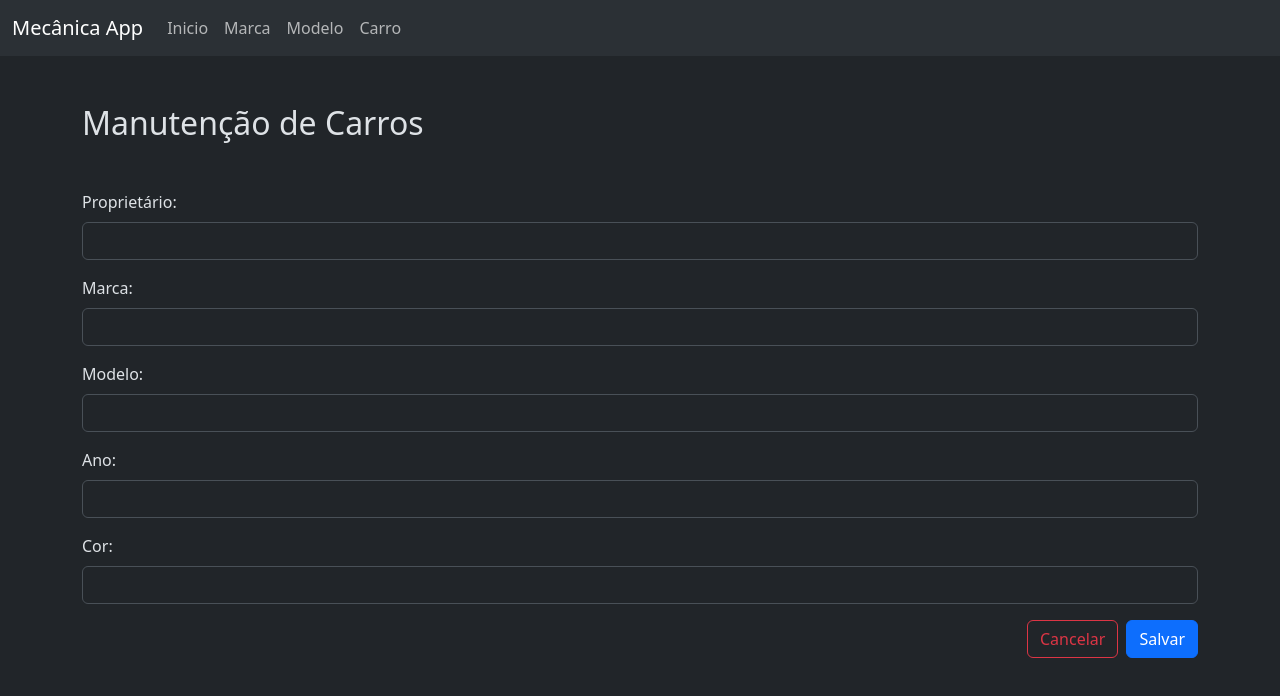
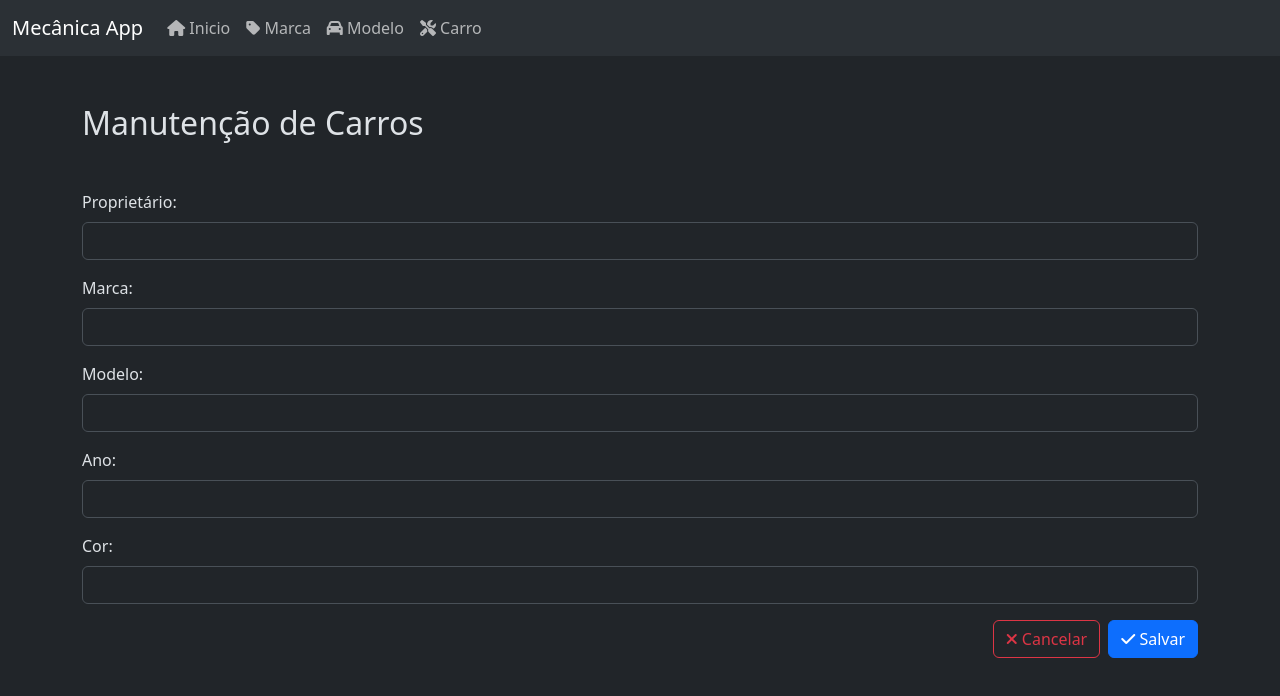
Before and after one commit to marcospaulo-paixao/angular-mecanica-app, an Angular app: page /form in a window 1280 px wide. Shown: the top 696 px of the page. Built offline with nearby package versions, Linux system fonts and the light colour scheme.

Commit message:
adiciona ícones Font Awesome aos componentes da interface do usuário.

```diff
--- a/angular.json
+++ b/angular.json
@@ -37,7 +37,8 @@
             ],
             "styles": [
               "src/styles.css",
-              "node_modules/bootstrap/dist/css/bootstrap.min.css"
+              "node_modules/bootstrap/dist/css/bootstrap.min.css",
+              "node_modules/@fortawesome/fontawesome-free/css/all.min.css"
             ],
             "scripts": [
               "node_modules/bootstrap/dist/js/bootstrap.bundle.min.js"
--- a/package.json
+++ b/package.json
@@ -18,6 +18,7 @@
     "@angular/platform-browser": "~13.3.0",
     "@angular/platform-browser-dynamic": "~13.3.0",
     "@angular/router": "~13.3.0",
+    "@fortawesome/fontawesome-free": "^6.7.2",
     "bootstrap": "^5.3.3",
     "rxjs": "~7.5.0",
     "tslib": "^2.3.0",
--- a/src/app/@core/components/navbar.component.ts
+++ b/src/app/@core/components/navbar.component.ts
@@ -28,7 +28,7 @@ import {Router} from '@angular/router';
                 class="nav-link"
                 [class.active]="isActive(item.link)"
                 [routerLink]="[item.link]">
-                {{ item.label }}
+                <i [class]="item.icon"></i> {{ item.label }}
               </a>
             </li>
           </ul>
@@ -40,10 +40,10 @@ import {Router} from '@angular/router';
 export class NavbarComponent {
 
   menuItems = [
-    {label: 'Inicio', link: '/inicio'},
-    {label: 'Marca', link: '/marca'},
-    {label: 'Modelo', link: '/modelo'},
-    {label: 'Carro', link: '/carro'},
+    {label: 'Inicio', link: '/inicio', icon: 'fas fa-home'},
+    {label: 'Marca', link: '/marca', icon: 'fas fa-tag'},
+    {label: 'Modelo', link: '/modelo', icon: 'fas fa-car'},
+    {label: 'Carro', link: '/carro', icon: 'fas fa-tools'},
   ];
 
   constructor(private router: Router) {
--- a/src/app/app.component.html
+++ b/src/app/app.component.html
@@ -1,3 +1,5 @@
 <app-navbar></app-navbar>
 <app-alert></app-alert>
-<router-outlet></router-outlet>
+<div class="pb-5">
+  <router-outlet></router-outlet>
+</div>
--- a/src/app/carro/form/carro-form.component.html
+++ b/src/app/carro/form/carro-form.component.html
@@ -58,8 +58,10 @@
 
   <div class="d-flex justify-content-end gap-2">
     <button (click)="cancelar()" class="btn btn-outline-danger">
-      Cancelar
+      <i class="fas fa-times"></i> Cancelar
     </button>
-    <button (click)="salvar()" class="btn btn-primary">Salvar</button>
+    <button (click)="salvar()" class="btn btn-primary">
+      <i class="fas fa-check"></i> Salvar
+    </button>
   </div>
 </div>
--- a/src/app/carro/list/carro-list.component.html
+++ b/src/app/carro/list/carro-list.component.html
@@ -1,11 +1,8 @@
 <div class="container mt-5">
   <h2 class="h2">Manutenção de Carros</h2>
-
   <button (click)="navegarParaFormulario()" class="btn btn-success mt-5">
-    Cadastrar
-  </button>
-
-  <table class="table table-striped">
+    <i class="fas fa-plus"></i> Cadastrar
+  </button><table class="table table-striped">
     <thead>
       <tr>
         <th>Proprietário</th>
@@ -29,10 +26,10 @@
               (click)="navegarParaFormulario(carro.id)"
               class="btn btn-primary"
             >
-              Editar
+              <i class="fas fa-edit"></i> Editar
             </button>
             <button (click)="excluir(carro.id!)" class="btn btn-danger">
-              Excluir
+              <i class="fas fa-trash"></i> Excluir
             </button>
           </div>
         </td>
```
Also changed, not shown: 1 other file (tests, documents, lock files or other folders).
